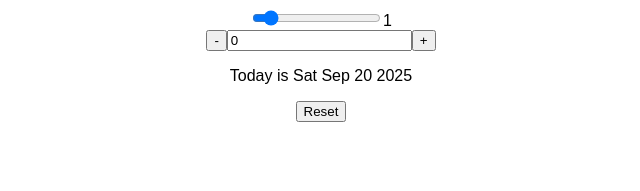
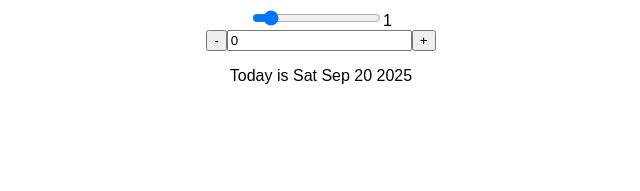
Before and after one commit to seoyeonum/date-counter, a React (Create React App) app: page / in a window 1280 px wide. Shown: the top 191 px of the page, without its empty margins (319-959 px from the left). Built offline with nearby package versions, Linux system fonts and the light colour scheme.

Commit message:
🚑 fix: add onChange property to set the count
- add onChange property to set the count directly at input element
- add ternary to indicate Reset button only when the values are changed

```diff
--- a/src/App.js
+++ b/src/App.js
@@ -53,7 +53,11 @@
       </div>
       <div>
         <Button btnName="-" functionName={handleMinusCount} />
-        <input type="text" value={count}></input>
+        <input
+          type="text"
+          value={count}
+          onChange={(e) => setCount(Number(e.target.value))}
+        />
         {/* <span>Count: {count}</span> */}
         <Button btnName="+" functionName={handlePlusCount} />
       </div>
@@ -67,9 +71,13 @@
           {today.toDateString()}
         </span>
       </p>
-      <button type="reset" onClick={handleReset}>
-        Reset
-      </button>
+      {count !== 0 || step !== 1 ? (
+        <div>
+          <button type="reset" onClick={handleReset}>
+            Reset
+          </button>
+        </div>
+      ) : null}
     </>
   );
 }
```
